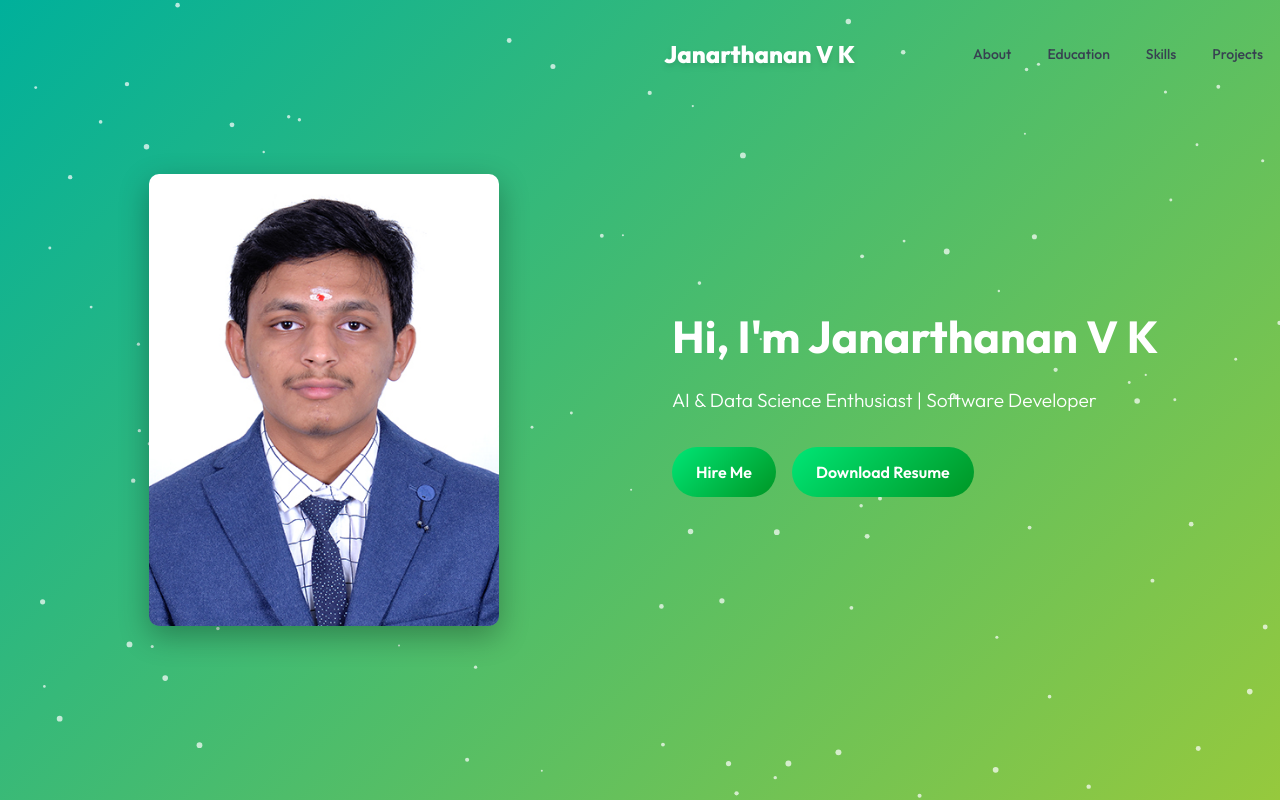
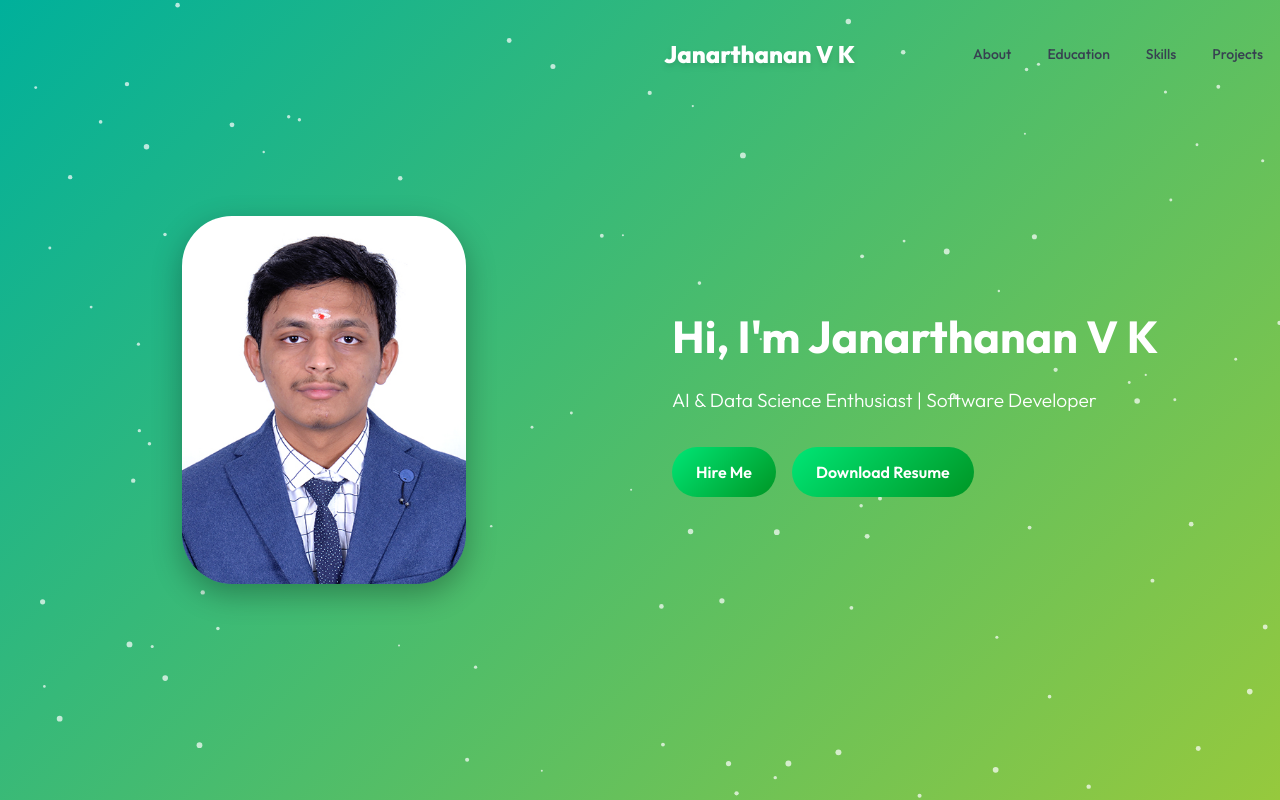
Before and after one commit to Janarthanan2/Portfolio, a React (Vite) app in the folder project/: page / in a window 1280 px wide. Shown: the top 800 px of the page. Built offline with nearby package versions, Linux system fonts and the light colour scheme.

Commit message:
Update portfolio components and dependencies

```diff
--- a/project/src/index.css
+++ b/project/src/index.css
@@ -169,10 +169,10 @@ body {
 }
 
 .hero-main-image {
-  width: 80%;
+  width: 50%;
   max-width: 350px;
   height: auto;
-  border-radius: 10px;
+  border-radius: 50px;
   box-shadow: 0 10px 30px rgba(0, 0, 0, 0.3);
   transition: transform 0.3s ease;
 }
```
